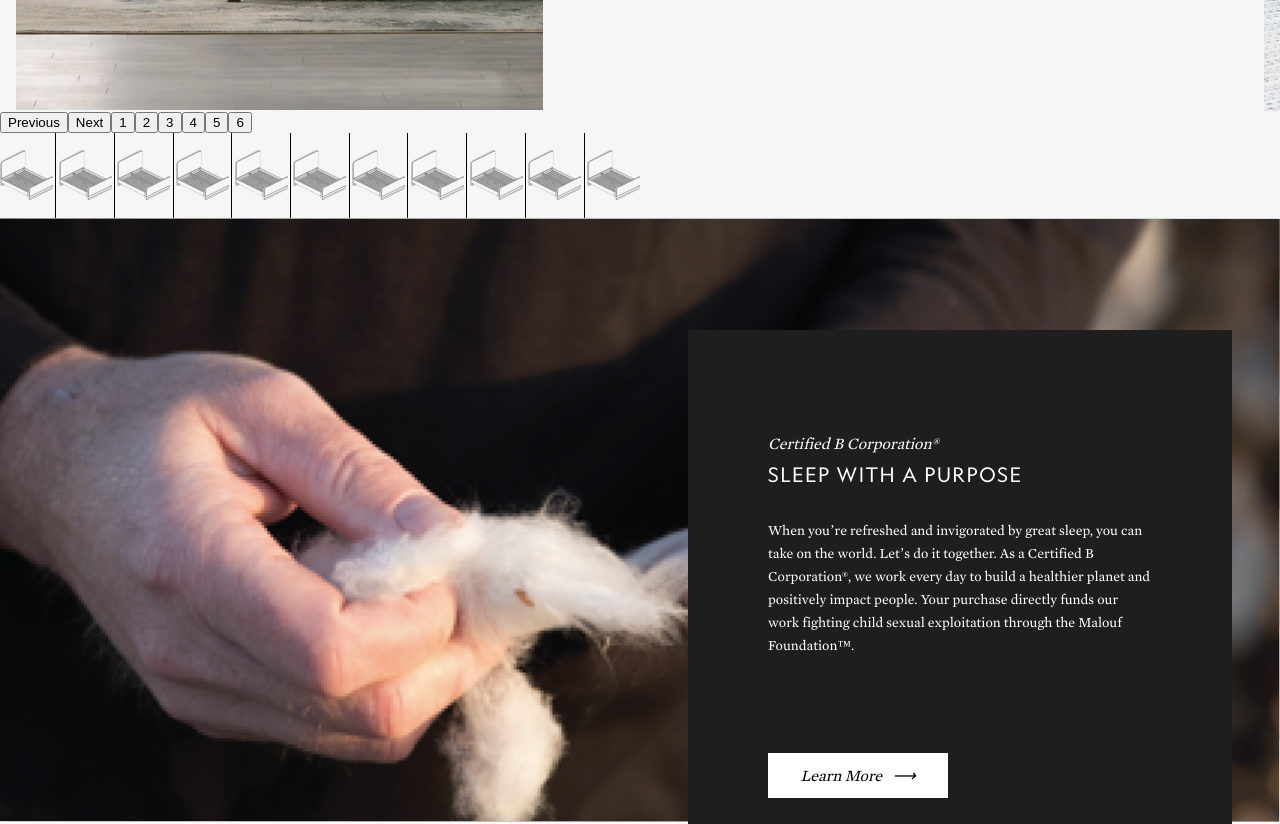
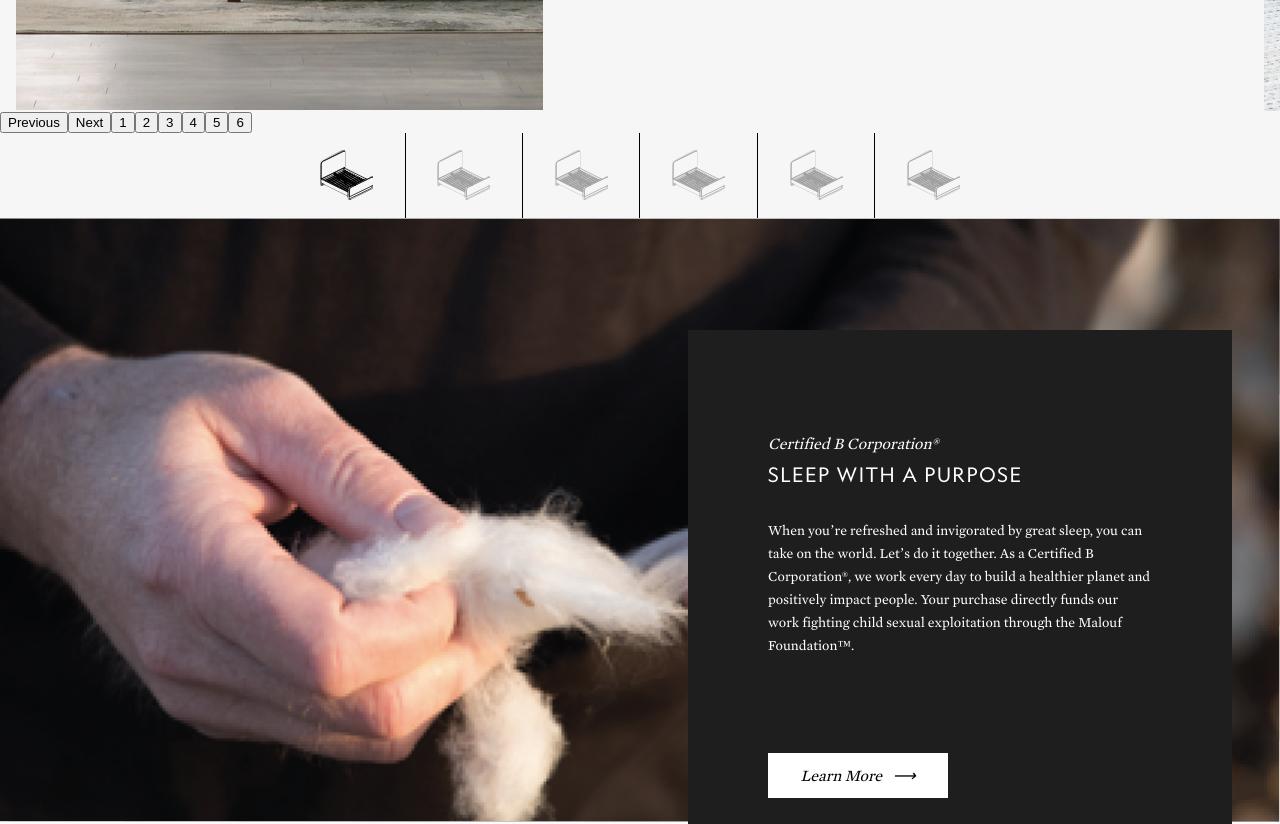
Before and after one commit to danleaver/malouf-test-react, a React (Create React App) app: page / in a window 1280 px wide. Shown: the part 2400-3224 px from the top of the page. Built offline with nearby package versions, Linux system fonts and the light colour scheme.

Commit message:
indicator err

```diff
--- a/src/components/ProductCategories.js
+++ b/src/components/ProductCategories.js
@@ -88,6 +88,8 @@ const pics = [
 ]
 
 function SliderMain() {
+  const [ indicatorTitle, setIndicatorTitle ] = useState(pics[0].title)
+  const [ indicatorPos, setIndicatorPos ] = useState(1)
   const [ slidePos, setSlidePos ] = useState(1);
   const [ currentSlides, setCurrentSlides] = useState([pics[pics.length - 1], pics[0], pics[1]])
   const mainDivRef = useRef(null)
@@ -119,6 +121,9 @@ function SliderMain() {
       prevSlide = pics.length - 1
     }
 
+
+    //here we should set timeout
+
     setCurrentSlides([
       pics[prevSlide],
       pics[tmpPos - 1],
@@ -126,6 +131,7 @@ function SliderMain() {
     ])
 
     setSlidePos(tmpPos)
+    setIndicatorPos(tmpPos)
     setAnimateOver(false)
 
     //resets css
@@ -135,12 +141,20 @@ function SliderMain() {
     console.log(sliderRef)
   }, [slidePos])
 
+
+  useEffect(() => {
+    setIndicatorTitle(pics[indicatorPos - 1].title)
+  }, [indicatorPos])
+
   const nextSlide = (n) => {
     if (n === -1) {
       setAnimateInLeft(true)
     } else {
       setAnimateInRight(true)
     }
+
+
+    setIndicatorPos(slidePos + n)
 
     setTimeout(() => {
       setAnimateOver(true)
@@ -156,6 +170,7 @@ function SliderMain() {
     } else if (k === slidePos + 1) {
       nextSlide(1)
     } else {
+      setIndicatorPos(k)
       setSlidePos(k)
     }
   }
@@ -295,6 +310,8 @@ function SliderMain() {
           Product Categories
         </div>
       <div>
+
+        {/* temp buttons */}
         <button onClick={() => nextSlide(-1)}>Previous</button>
         <button onClick={() => nextSlide(1)}>Next</button>
         <button onClick={() => chooseSlide(1)}>1</button>
@@ -304,54 +321,52 @@ function SliderMain() {
         <button onClick={() => chooseSlide(5)}>5</button>
         <button onClick={() => chooseSlide(6)}>6</button>
       </div>
+      {/* for mobile */}
       <div className="product-categories-slider-action">
         <div className="product-categories-icon">
         </div>
         <div className="product-categories-chev-left" onClick={() => nextSlide(-1)} />
-        <div className="product-categories-icon">
+        <div
+          css={css`filter: none;`}
+          className="product-categories-icon"
+        >
         </div>
         <div className="product-categories-chev-right" onClick={() => nextSlide(1)} />
         <div className="product-categories-icon">
         </div>
       </div>
-      <div className="product-categories-slider-action-main">
-
-      { [...Array(6)].map( item => (
-        <>
-           <div className="product-categories-icon">
-           </div>
-           <div className="product-categories-vert-line">
-           </div>
-        </>
-      ))}
-
-          <div className="product-categories-icon">
-          </div>
-          <div className="product-categories-vert-line">
-          </div>
-          <div className="product-categories-icon">
-          </div>
-          <div className="product-categories-vert-line">
-          </div>
-          <div className="product-categories-icon">
-          </div>
-          <div className="product-categories-vert-line">
-          </div>
-          <div className="product-categories-icon">
-          </div>
-          <div className="product-categories-vert-line">
-          </div>
-          <div className="product-categories-icon">
-          </div>
+      {/* for tablet/desktop */}
+      <div
+        css={css`
+          display: flex;
+          justify-content: center;
+        `}
+      >
+        <div className="product-categories-slider-action-main">
+          { [...Array(6)].map( (tmp, idx) => (
+            <>
+              <div
+                onClick={() => chooseSlide(idx + 1)}
+                css={css`
+                  ${(indicatorPos - 1 === idx) && "filter: none;"}
+                `}
+                className="product-categories-icon"
+              />
+              {idx !== 5 &&
+                <div className="product-categories-vert-line" />
+              }
+            </>
+          ))}
         </div>
+      </div>
         <div className="product-categories-details-lower">
-        <div className="product-categories-product-title">FURNITURE</div>
+        <div className="product-categories-product-title">{indicatorTitle}</div>
         <div className="product-categories-lower-action-button">
           Learn More &nbsp; ⟶
         </div>
         <div css={css`display: flex`}>
-          { [...Array(6)].map( pos => (
-            <Indicator slidePos={slidePos} pos={pos}> </Indicator>
+          { [...Array(6)].map( (tmp, idx) => (
+            <Indicator indicatorPos={indicatorPos} pos={idx + 1}> </Indicator>
           ))}
         </div>
       </div>
@@ -364,7 +379,7 @@ const Indicator = styled.div`
   border-radius: 50%;
   height: 20px;
   width: 20px;
-  ${props=> props.pos === props.slidePos && "background: black"}
+  ${props=> props.pos === props.indicatorPos && "background: #1E1e1e;"}
 `
 const Slider = styled.div`
   display: flex;
--- a/src/index.css
+++ b/src/index.css
@@ -55,12 +55,15 @@ body {
   flex-shrink: 0;
   scrollbar-color: blue;
   scroll-snap-type: x mandatory;
+
 }
 
 .best-sellers-product {
-  padding: 1rem;
+  /* padding: 1rem; */
+  margin: 1rem;
   font-size: 14px;
   scroll-snap-align: start;
+  cursor: pointer;
 }
 
 .best-sellers-subtitle {
@@ -710,10 +713,13 @@ body {
 }
 
 .product-categories-icon {
-  background: url(./assets/product-categories/furniture.svg) center no-repeat;
+  background: url(./assets/product-categories/SVG/furniture.svg) center no-repeat;
   background-size: cover;
   height: 50px;
   width: 53px;
+  filter: opacity(35%);
+  cursor: zoom-in;
+  /* cursor: pointer; */
 }
 
 .product-categories-chev-left {
@@ -1046,6 +1052,7 @@ body {
 }
 .sleep-purpose-lower-action {
   padding: 4rem 0;
+  cursor: pointer;
 }
 .sleep-purpose-lower-action-btn {
   background: #FFFFFF;
@@ -1057,6 +1064,7 @@ body {
   align-items: center;
   font-family: "Mercury-Text-G2";
   font-style: italic;
+  cursor: pointer;
 }
 
 .sleep-purpose-main {
```
Also changed, not shown: src/assets/product-categories/SVG/furniture.svg (added), 1 other file (tests, documents, lock files or other folders).
